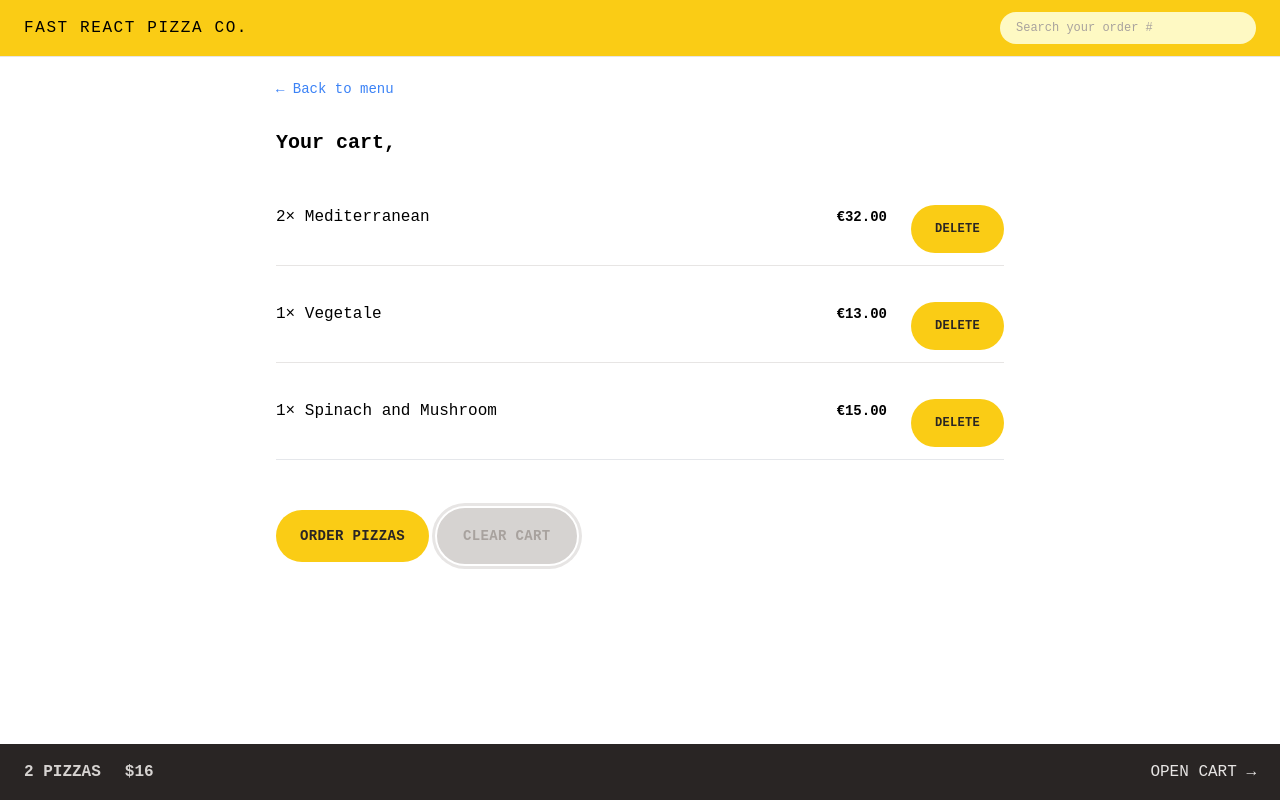
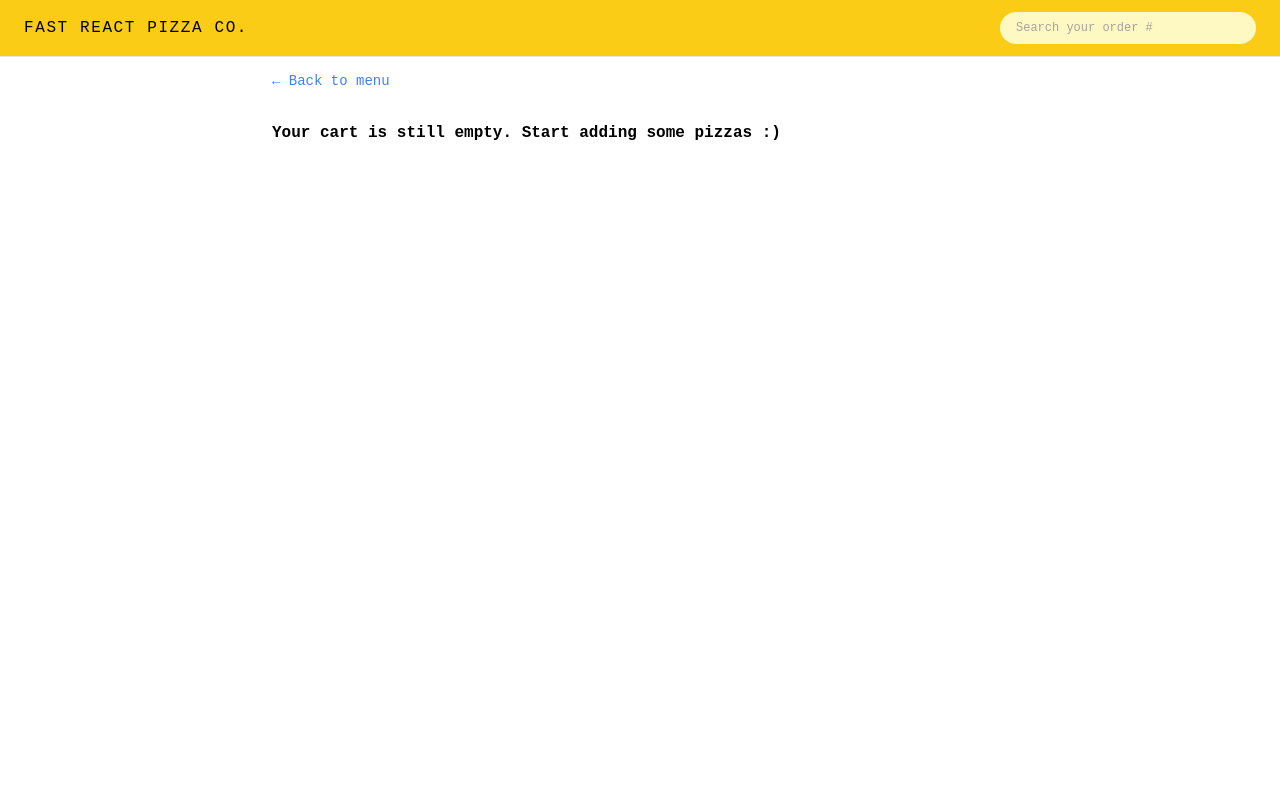
Before and after one commit to codexEquilizer/fast-react-pizza, a React app: page /cart in a window 1280 px wide. Both pictures are taken after a click on the button "CLEAR CART". Built offline with nearby package versions, Linux system fonts and the light colour scheme; the HTML template or start-up script is replaced by a standard one.

Commit message:
Deleting Cart Items

```diff
--- a/src/features/cart/Cart.jsx
+++ b/src/features/cart/Cart.jsx
@@ -1,36 +1,18 @@
 import LinkButton from "../../common ui/LinkButton";
 import Button from "../../common ui/Button";
 import CartItem from "./CartItem";
-import { useSelector } from "react-redux";
-
-const fakeCart = [
-  {
-    pizzaId: 12,
-    name: "Mediterranean",
-    quantity: 2,
-    unitPrice: 16,
-    totalPrice: 32,
-  },
-  {
-    pizzaId: 6,
-    name: "Vegetale",
-    quantity: 1,
-    unitPrice: 13,
-    totalPrice: 13,
-  },
-  {
-    pizzaId: 11,
-    name: "Spinach and Mushroom",
-    quantity: 1,
-    unitPrice: 15,
-    totalPrice: 15,
-  },
-];
+import { useDispatch, useSelector } from "react-redux";
+import { clearCart, getCart } from "./cartSlice";
+import { getUsername } from "../user/userSlice";
+import EmptyCart from "./EmptyCart";
 
 function Cart() {
   // eslint-disable-next-line no-unused-vars
-  const cart = fakeCart;
-  const username = useSelector((state) => state.user.username);
+  const cart = useSelector(getCart);
+  const username = useSelector(getUsername);
+  const dispatch = useDispatch();
+
+  if (!cart.length) return <EmptyCart />;
 
   return (
     <div className="m-5">
@@ -48,7 +30,9 @@
         <Button to="/order/new" type="primary">
           Order pizzas
         </Button>
-        <Button type="secondary">Clear Cart</Button>
+        <Button type="secondary" onClick={() => dispatch(clearCart())}>
+          Clear Cart
+        </Button>
       </div>
     </div>
   );
--- a/src/features/cart/CartItem.jsx
+++ b/src/features/cart/CartItem.jsx
@@ -1,5 +1,5 @@
-import Button from "../../common ui/Button";
 import { formatCurrency } from "../../utils/helpers";
+import DeleteItem from "./deleteItem";
 
 function CartItem({ item }) {
   const { pizzaId, name, quantity, totalPrice } = item;
@@ -11,7 +11,7 @@
       </p>
       <div className="flex items-center justify-between sm:gap-6">
         <p className="text-sm font-bold">{formatCurrency(totalPrice)}</p>
-        <Button type="small">Delete</Button>
+        <DeleteItem pizzaId={pizzaId} />
       </div>
     </li>
   );
--- /dev/null
+++ b/src/features/cart/DeleteItem.jsx
@@ -0,0 +1,19 @@
+import { useDispatch } from "react-redux";
+import Button from "../../common ui/Button";
+import { deleteItem } from "./cartSlice";
+
+function DeleteItem({ pizzaId }) {
+  const dispatch = useDispatch();
+
+  function handleDeleteCartItem() {
+    dispatch(deleteItem(pizzaId));
+  }
+
+  return (
+    <Button type="small" onClick={handleDeleteCartItem}>
+      Delete
+    </Button>
+  );
+}
+
+export default DeleteItem;
--- a/src/features/cart/EmptyCart.jsx
+++ b/src/features/cart/EmptyCart.jsx
@@ -1,11 +1,13 @@
-import { Link } from 'react-router-dom';
+import LinkButton from "../../common ui/LinkButton";
 
 function EmptyCart() {
   return (
-    <div>
-      <Link to="/menu">&larr; Back to menu</Link>
+    <div className="px-4 py-3">
+      <LinkButton to="/menu">&larr; Back to menu</LinkButton>
 
-      <p>Your cart is still empty. Start adding some pizzas :)</p>
+      <p className="mt-7 font-semibold">
+        Your cart is still empty. Start adding some pizzas :)
+      </p>
     </div>
   );
 }
--- a/src/features/cart/cartSlice.js
+++ b/src/features/cart/cartSlice.js
@@ -17,18 +17,22 @@
   initialState,
   reducers: {
     addItem(state, action) {
+      //  payload: newItem
       state.cart.push(action.payload);
     },
     deleteItem(state, action) {
+      //  payload: pizzaId
       state.cart = state.cart.filter((item) => item.pizzaId !== action.payload);
       //splice method can also be used
     },
     increaseQuantity(state, action) {
+      //  payload: pizzaId
       const item = state.cart.find((item) => item === action.payload);
       item.quantity++;
       item.totalPrice = item.quantity * item.unitPrice;
     },
     decreaseQuantity(state, action) {
+      //  payload: pizzaId
       const item = state.cart.find((item) => item === action.payload);
       item.quantity--;
       item.totalPrice = item.quantity * item.unitPrice;
@@ -39,11 +43,16 @@
   },
 });
 
+export const getCart = (state) => state.cart.cart;
+
 export const getTotalCartQuantity = (state) =>
   state.cart.cart.reduce((sum, curItem) => sum + curItem.quantity, 0);
 
 export const getTotalCartPrice = (state) =>
   state.cart.cart.reduce((sum, curItem) => sum + curItem.unitPrice, 0);
+
+export const getCurrentQuantityById = (id) => (state) =>
+  state.cart.cart.find((item) => item.pizzaId === id)?.quantity ?? 0;
 
 export const {
   addItem,
--- a/src/features/menu/MenuItem.jsx
+++ b/src/features/menu/MenuItem.jsx
@@ -1,11 +1,14 @@
 import { formatCurrency } from "../../utils/helpers";
 import Button from "../../common ui/Button";
-import { useDispatch } from "react-redux";
-import { addItem } from "../cart/cartSlice";
+import { useDispatch, useSelector } from "react-redux";
+import { addItem, getCurrentQuantityById } from "../cart/cartSlice";
+import DeleteItem from "../cart/deleteItem";
 
 function MenuItem({ pizza }) {
   const { id, name, unitPrice, ingredients, soldOut, imageUrl } = pizza;
   const dispatch = useDispatch();
+  const currentQuantity = useSelector(getCurrentQuantityById(id));
+  const isInCart = currentQuantity > 0;
 
   function handleAddToCart() {
     const newItem = {
@@ -38,7 +41,8 @@
               Sold out
             </p>
           )}
-          {!soldOut && (
+          {isInCart && <DeleteItem pizzaId={id} />}
+          {!soldOut && !isInCart && (
             <Button type="small" onClick={handleAddToCart}>
               Add to Cart
             </Button>
--- a/src/features/user/userSlice.js
+++ b/src/features/user/userSlice.js
@@ -37,5 +37,7 @@
   },
 });
 
+export const getUsername = (state) => state.user.username;
+
 export const { updateName } = userSlice.actions;
 export default userSlice.reducer;
```
